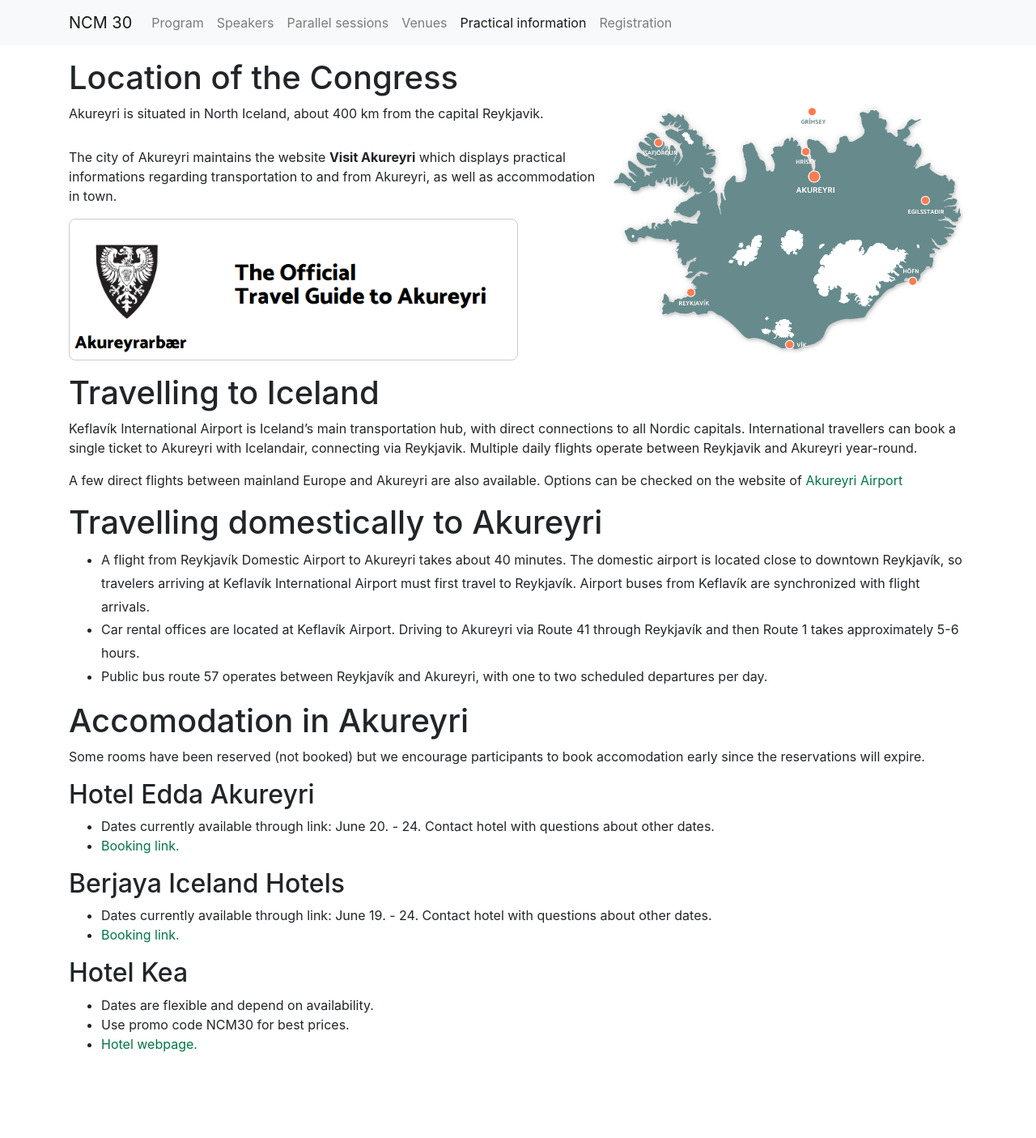
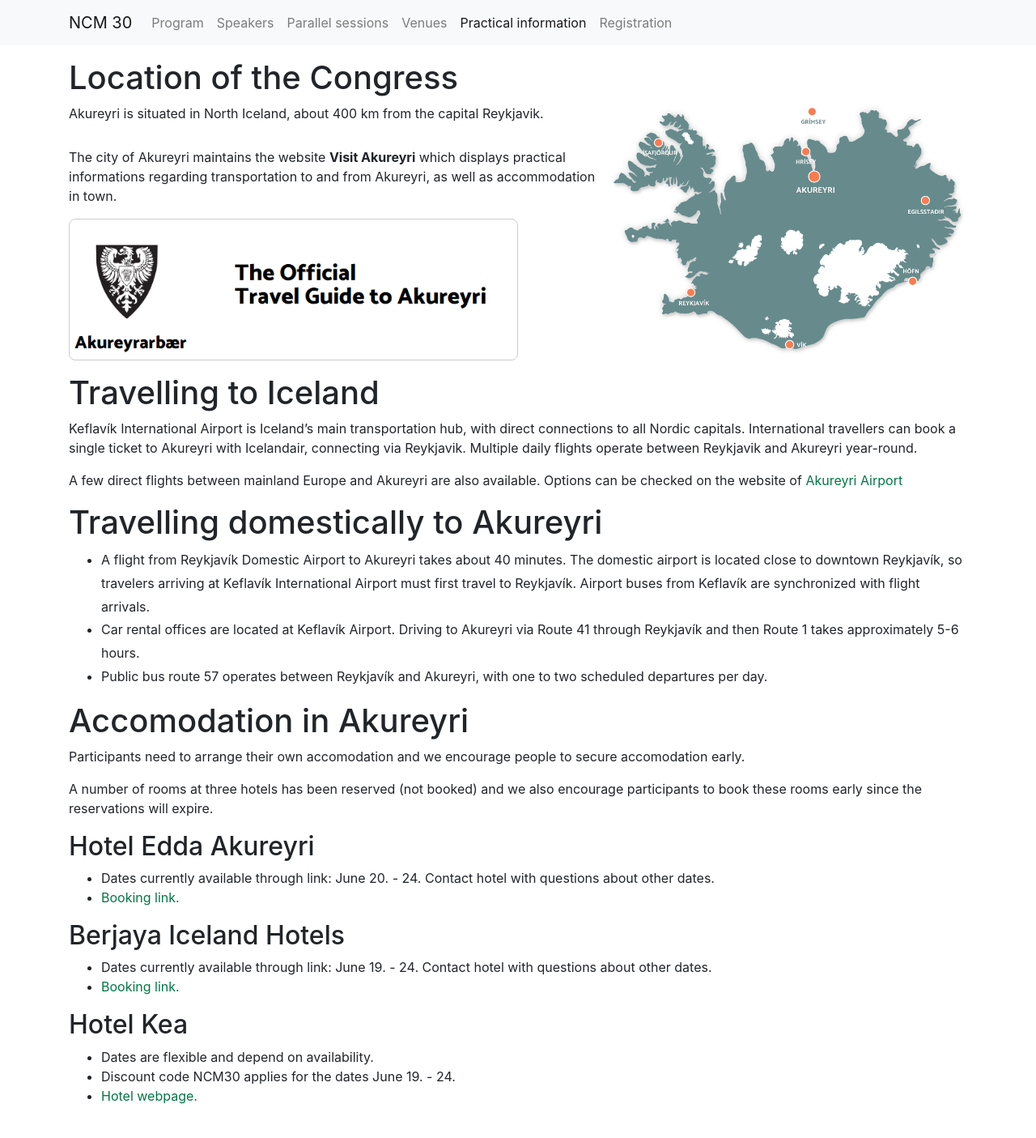
Before and after one commit to IslenskaStaerdfraedafelagid/ncm30-website, a Jekyll site: the page built from info/index.md, in a window 1280 px wide. Shown: the whole page at 81% size. Built offline with Jekyll 4.4.1, drawn with Linux system fonts in a browser that asks for light colours; our own code applies the rules of GitHub Pages for plain Markdown files; before the commit the page ends 1341 px from its top, so only the background shows below that.

Commit message:
Update index.md

```diff
--- a/info/index.md
+++ b/info/index.md
@@ -51,17 +51,19 @@ A few direct flights between mainland Europe and Akureyri are also available. Op
 </ul>
 
 # Accomodation in Akureyri
-Some rooms have been reserved (not booked) but we encourage participants to book accomodation early since the reservations will expire.
+Participants need to arrange their own accomodation and we encourage people to secure accomodation early.
+
+A number of rooms at three hotels has been reserved (not booked) and we also encourage participants to book these rooms early since the reservations will expire.
 
 ## Hotel Edda Akureyri
 * Dates currently available through link: June 20. - 24. Contact hotel with questions about other dates.
-* <a href="https://be.synxis.com/?adult=1&altdest=NEAST&arrive=2027-06-19&chain=15503&child=0&config=icelandair&configcode=icelandair&currency=ISK&depart=2027-06-22&group=2706NORR%C3%86N&hotel=59622&level=hotel&locale=en-US&productcurrency=ISK&rooms=1">Booking link.<a>
+* <a href="https://be.synxis.com/?adult=1&altdest=NEAST&arrive=2027-06-20&chain=15503&child=0&config=icelandair&configcode=icelandair&currency=ISK&depart=2027-06-24&group=2706NORR%C3%86N&hotel=59631&level=hotel&locale=en-US&productcurrency=ISK&rooms=1&theme=edda&themecode=edda">Booking link.<a>
 
 ## Berjaya Iceland Hotels
 * Dates currently available through link: June 19. - 24. Contact hotel with questions about other dates.
-* <a href="https://be.synxis.com/?adult=1&altdest=NEAST&arrive=2027-06-20&chain=15503&child=0&config=icelandair&configcode=icelandair&currency=ISK&depart=2027-06-23&group=2706NORR%C3%86N&hotel=59631&level=hotel&locale=en-US&productcurrency=ISK&rooms=1&theme=edda&themecode=edda"> Booking link. <a>
+* <a href="https://be.synxis.com/?adult=1&altdest=NEAST&arrive=2027-06-19&chain=15503&child=0&config=icelandair&configcode=icelandair&currency=ISK&depart=2027-06-24&group=2706NORR%C3%86N&hotel=59622&level=hotel&locale=en-US&productcurrency=ISK&rooms=1"> Booking link. <a>
 
 ## Hotel Kea
 * Dates are flexible and depend on availability.
-* Use promo code NCM30 for best prices.
+* Discount code NCM30 applies for the dates June 19. - 24.
 * <a href="https://www.keahotels.is/hotel-kea"> Hotel webpage. <a>
```
